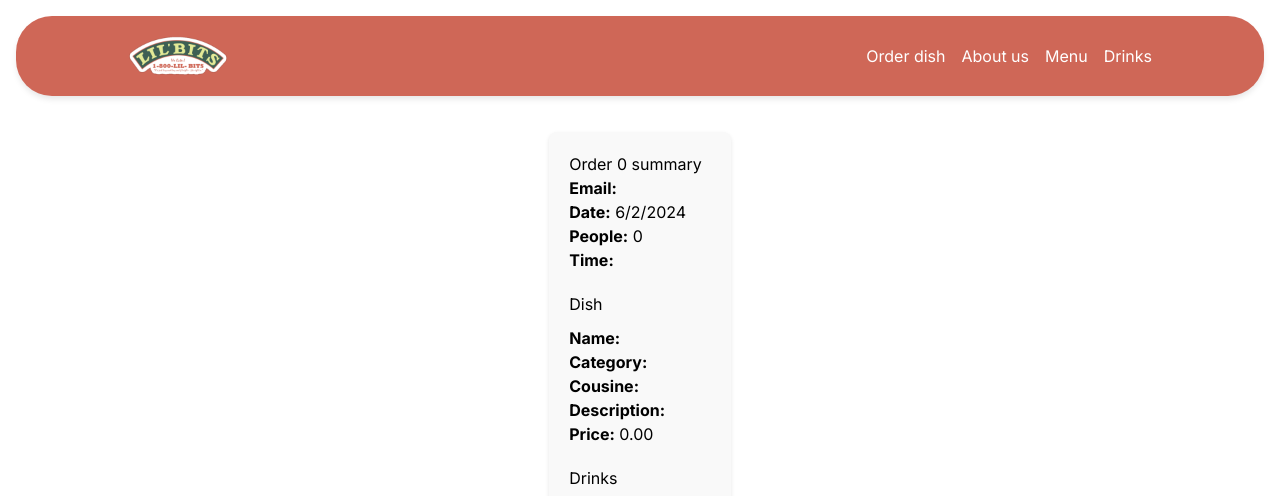
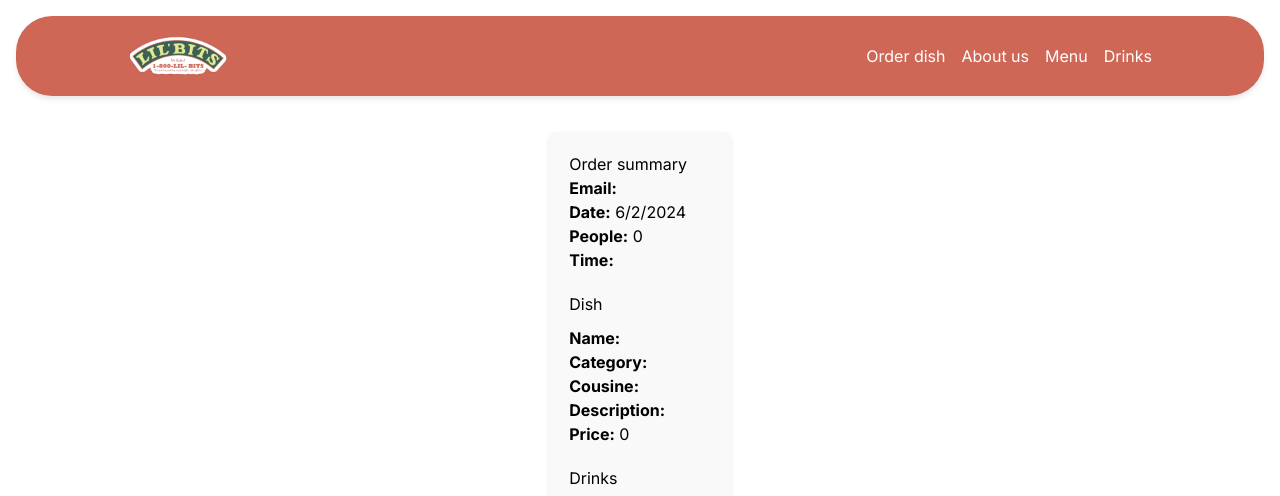
Before and after one commit to indianaea/lil_bits, a Next.js app: page /order/receipt in a window 1280 px wide. Shown: the top 496 px of the page. Built offline with nearby package versions, Linux system fonts and the light colour scheme.

Commit message:
fix order date

```diff
--- a/src/app/components/calendarPicker.tsx
+++ b/src/app/components/calendarPicker.tsx
@@ -12,7 +12,7 @@ const CalendarPicker: React.FC = () => {
   const handleDayClick = (date: Date) => {
     if (getDay(date) !== 6 && getDay(date) !== 5) { // Ensure the clicked date is not Saturday (6) or Sunday (0)
       setSelectedDate(date);
-      localStorage.setItem('selectedDate', JSON.stringify(date));
+      localStorage.setItem('selectedDate', date.toISOString());
     }
   };
 
--- a/src/app/order/confirm/confirm.tsx
+++ b/src/app/order/confirm/confirm.tsx
@@ -63,8 +63,9 @@ const TotalOrder: React.FC = () => {
 
       const response = await orderApi.postOrder(newOrder);
 
+     alert(`Get order via email: ${JSON.stringify(response)}`);
+
       const getOrder = await orderApi.getOrder(newOrder.email);
-      //alert(`Get order via email: ${JSON.stringify(getOrder)}`);
 
     } catch (err) {
       console.error('Error posting order:', err);
--- a/src/app/order/receipt/receipt.tsx
+++ b/src/app/order/receipt/receipt.tsx
@@ -54,7 +54,7 @@ const OrderReceipt: React.FC = () => {
   return (
     <>
       <div className="receipt-container">
-        <h1>Order {newOrder.id} summary</h1>
+        <h1>Order summary</h1>
         <div className="order-details">
           <p><strong>Email:</strong> {newOrder.email}</p>
           <p><strong>Date:</strong> {new Date(newOrder.orderDate).toLocaleDateString()}</p>
@@ -67,7 +67,7 @@ const OrderReceipt: React.FC = () => {
           <p><strong>Category:</strong> {newOrder.dish.category}</p>
           <p><strong>Cousine:</strong> {newOrder.dish.cousine}</p>
           <p><strong>Description:</strong> {newOrder.dish.description}</p>
-          <p><strong>Price:</strong> {newOrder.dish.price.toFixed(2)}</p>
+          <p><strong>Price:</strong> {newOrder.dish.price.toFixed(0)}</p>
         </div>
         <div className="order-details">
           <h2>Drinks</h2>
```
